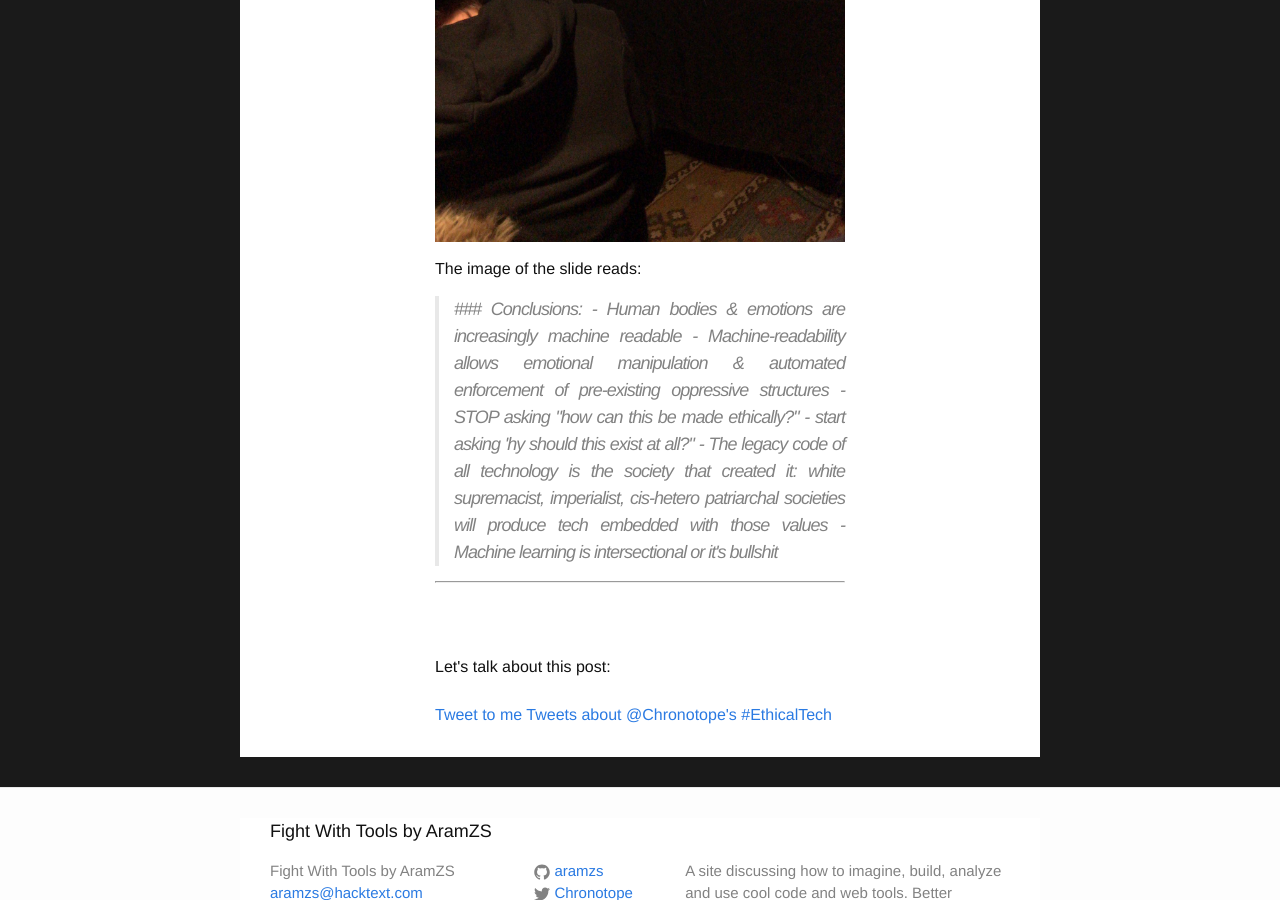
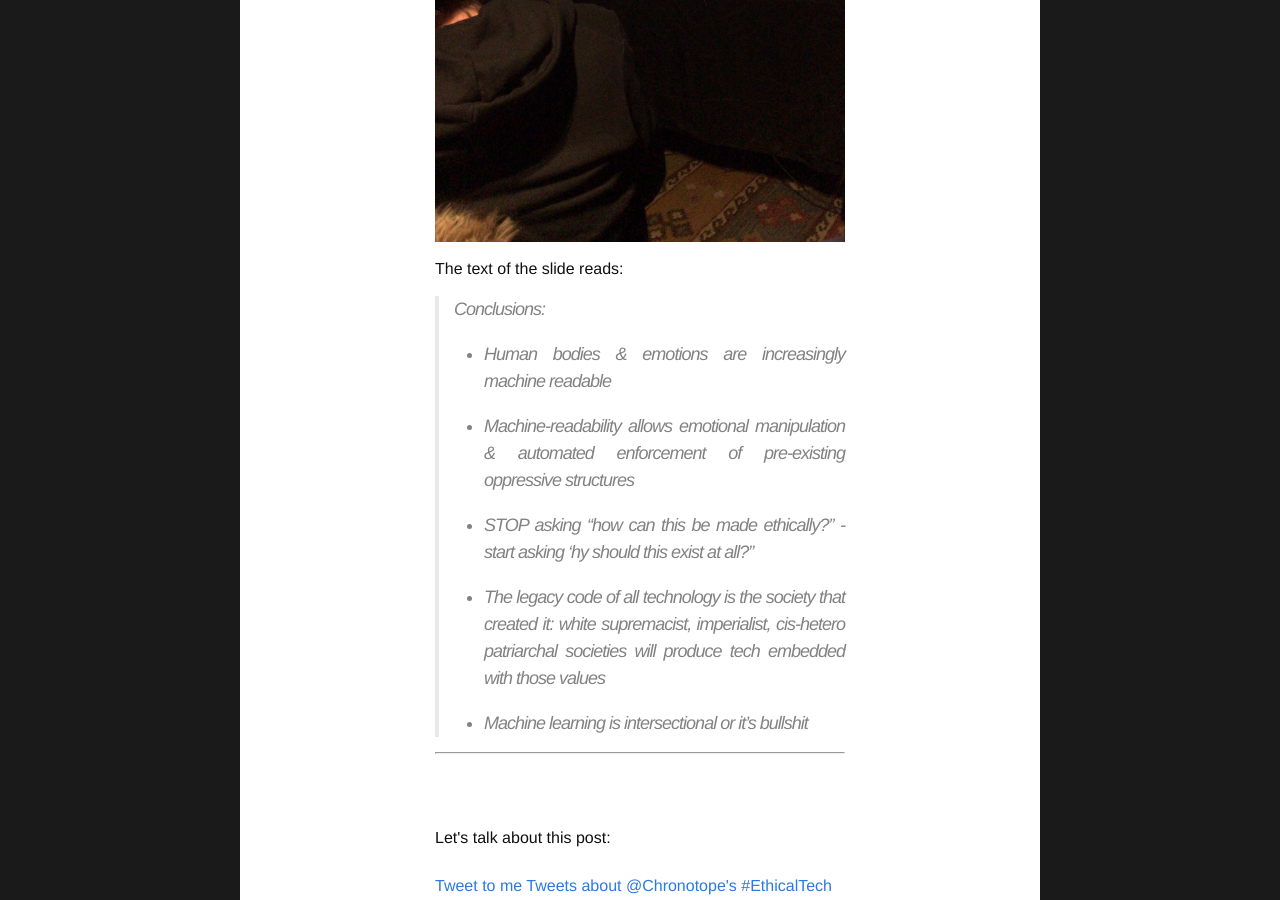
Before and after one commit to AramZS/aramzs.github.io, a Jekyll site: the page built from _posts/2018-12-19-important-machine-learning-conclusions.markdown, in a window 1280 px wide and 900 px high, scrolled down 1337 px. Built offline with Jekyll 4.4.1, drawn with Linux system fonts in a browser that asks for light colours; comment, search, counter and statistics services are not loaded.

Commit message:
Update 2018-12-19-important-machine-learning-conclusions.markdown

```diff
--- a/_posts/2018-12-19-important-machine-learning-conclusions.markdown
+++ b/_posts/2018-12-19-important-machine-learning-conclusions.markdown
@@ -15,13 +15,12 @@ I spotted this [on Twitter from user Zach Lieberman](https://twitter.com/zachlie
 
 <img src="https://github.com/AramZS/aramzs.github.io/blob/master/_includes/DulJW-iWkAEoGLN.jpg?raw=true" style="width:100%;">
 
-The image of the slide reads:
-<blockquote>
-### Conclusions:
+The text of the slide reads:
 
-- Human bodies & emotions are increasingly machine readable
-- Machine-readability allows emotional manipulation & automated enforcement of pre-existing oppressive structures
-- STOP asking "how can this be made ethically?" - start asking 'hy should this exist at all?"
-- The legacy code of all technology is the society that created it: white supremacist, imperialist, cis-hetero patriarchal societies will produce tech embedded with those values
-- Machine learning is intersectional or it's bullshit
-</blockquote>
+> Conclusions:
+>
+> - Human bodies & emotions are increasingly machine readable
+> - Machine-readability allows emotional manipulation & automated enforcement of pre-existing oppressive structures
+> - STOP asking "how can this be made ethically?" - start asking 'hy should this exist at all?"
+> - The legacy code of all technology is the society that created it: white supremacist, imperialist, cis-hetero patriarchal societies will produce tech embedded with those values
+> - Machine learning is intersectional or it's bullshit
```
